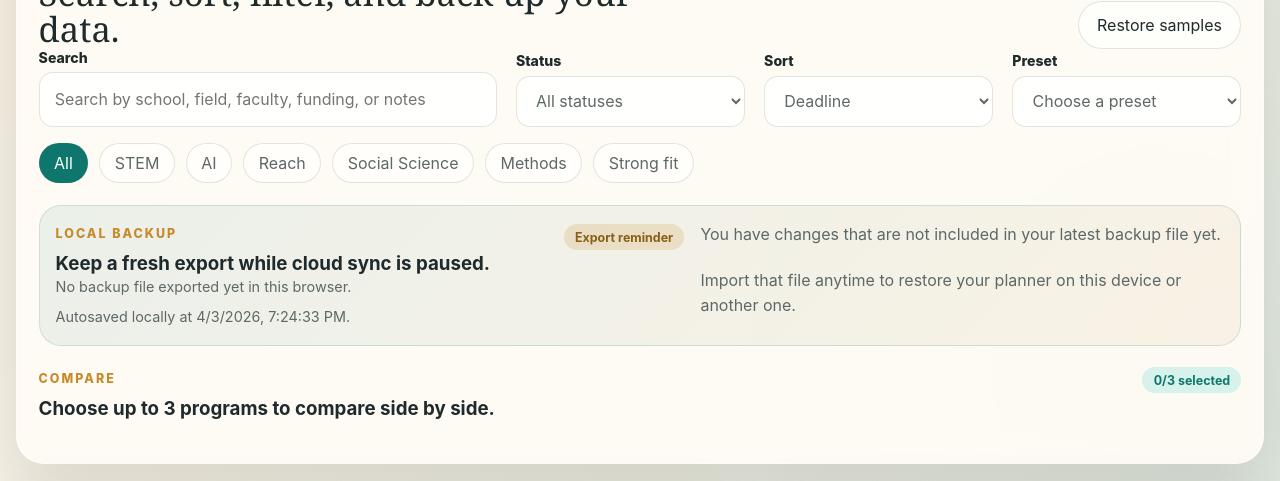
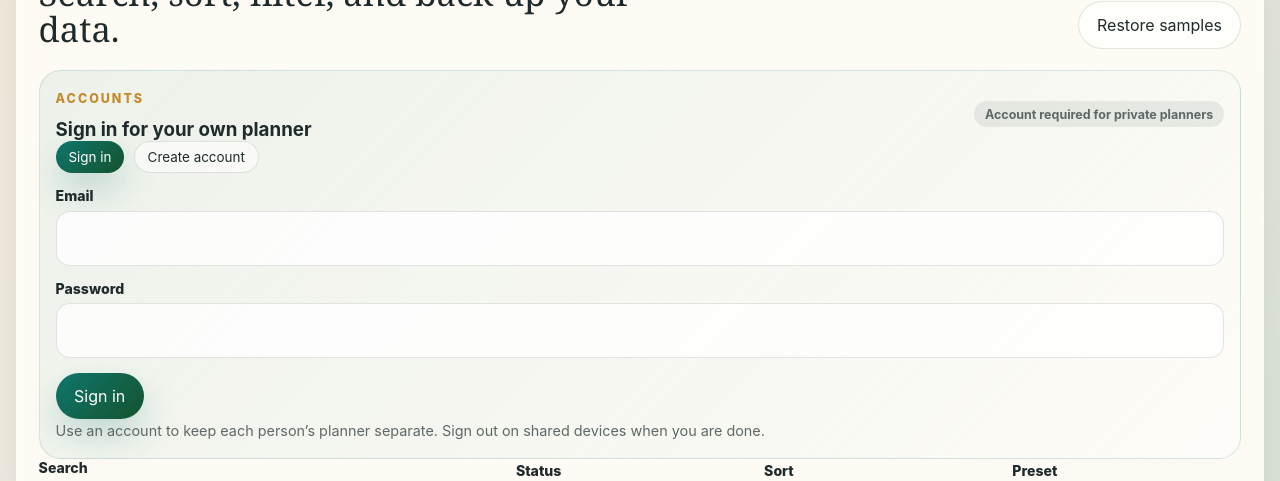
Before and after one commit to Aledge1/phdpathway, a React (Vite) app in the folder react-app/: page / in a window 1280 px wide. Shown: the part 924-1405 px from the top of the page. Built offline with nearby package versions, Linux system fonts and the light colour scheme; no server answers.

Commit message:
Add account-based planner isolation

```diff
--- a/react-app/src/App.jsx
+++ b/react-app/src/App.jsx
@@ -1,4 +1,5 @@
-import { useEffect, useState } from "react";
+import { useEffect, useRef, useState } from "react";
+import { cloudEnabled, supabase } from "./lib/supabase";
 
 const storageKey = "phd-pathway-react-state";
 const today = new Date().toISOString().slice(0, 10);
@@ -190,6 +191,15 @@ function readState() {
   }
 }
 
+function readStateForKey(key) {
+  try {
+    const parsed = JSON.parse(localStorage.getItem(key));
+    return normalizePlannerState(parsed);
+  } catch {
+    return defaultState;
+  }
+}
+
 function createId(prefix) {
   return `${prefix}-${Math.random().toString(36).slice(2, 9)}`;
 }
@@ -455,14 +465,33 @@ function statusClass(value) {
   return value.replace(/\s+/g, "-");
 }
 
+function formatAuthError(error) {
+  const message = error?.message || "Something went wrong.";
+  const lowered = message.toLowerCase();
+  if (lowered.includes("invalid login credentials")) return "That email/password combination did not work.";
+  if (lowered.includes("email not confirmed")) return "Email confirmation is still enabled in Supabase. Disable it or confirm this account first.";
+  if (lowered.includes("user already registered")) return "That account already exists. Try signing in instead.";
+  return message;
+}
+
 export default function App() {
-  const [planner, setPlanner] = useState(readState);
-  const [selectedProgramId, setSelectedProgramId] = useState(readState().programs[0]?.id || null);
+  const [planner, setPlanner] = useState(() => (cloudEnabled ? defaultState : readState()));
+  const [selectedProgramId, setSelectedProgramId] = useState(
+    () => (cloudEnabled ? defaultState.programs[0]?.id || null : readState().programs[0]?.id || null)
+  );
   const [search, setSearch] = useState("");
   const [activeTag, setActiveTag] = useState("All");
   const [activeStatus, setActiveStatus] = useState("all");
   const [sortMode, setSortMode] = useState("deadline");
   const [autofillBusy, setAutofillBusy] = useState(false);
+  const [authMode, setAuthMode] = useState("signin");
+  const [authEmail, setAuthEmail] = useState("");
+  const [authPassword, setAuthPassword] = useState("");
+  const [authUser, setAuthUser] = useState(null);
+  const [authBusy, setAuthBusy] = useState(false);
+  const [authMessage, setAuthMessage] = useState("");
+  const [cloudSyncState, setCloudSyncState] = useState("idle");
+  const [lastCloudSync, setLastCloudSync] = useState("");
   const [compareIds, setCompareIds] = useState([]);
 
   const [programForm, setProgramForm] = useState({
@@ -493,11 +522,14 @@ export default function App() {
   const [lastExportSignature, setLastExportSignature] = useState(() => localStorage.getItem(backupSignatureKey) || "");
   const [lastAutosavedAt, setLastAutosavedAt] = useState(() => localStorage.getItem(autosaveStampKey) || "");
   const [saveState, setSaveState] = useState("saved");
+  const [accountHydrated, setAccountHydrated] = useState(!cloudEnabled);
+  const hydrationLoadedRef = useRef(false);
+  const localCacheKey = authUser ? `${storageKey}:${authUser.id}` : storageKey;
 
   useEffect(() => {
     setSaveState("saving");
     const timeoutId = window.setTimeout(() => {
-      localStorage.setItem(storageKey, JSON.stringify(planner));
+      localStorage.setItem(localCacheKey, JSON.stringify(planner));
       const stamp = new Date().toISOString();
       localStorage.setItem(autosaveStampKey, stamp);
       setLastAutosavedAt(stamp);
@@ -505,11 +537,115 @@ export default function App() {
     }, 450);
     document.body.dataset.theme = planner.theme;
     return () => window.clearTimeout(timeoutId);
-  }, [planner]);
+  }, [localCacheKey, planner]);
 
   useEffect(() => {
     setAdvisorForm(planner.advisor);
   }, [planner.advisor]);
+
+  useEffect(() => {
+    if (!cloudEnabled || !supabase) return undefined;
+
+    let mounted = true;
+    supabase.auth.getSession().then(({ data }) => {
+      if (!mounted) return;
+      setAuthUser(data.session?.user ?? null);
+    });
+
+    const {
+      data: { subscription }
+    } = supabase.auth.onAuthStateChange((_event, session) => {
+      setAuthUser(session?.user ?? null);
+    });
+
+    return () => {
+      mounted = false;
+      subscription.unsubscribe();
+    };
+  }, []);
+
+  useEffect(() => {
+    if (!cloudEnabled || !supabase) return undefined;
+
+    let cancelled = false;
+
+    async function hydrateAccountPlanner() {
+      if (!authUser) {
+        hydrationLoadedRef.current = false;
+        setAccountHydrated(true);
+        setCloudSyncState("idle");
+        setLastCloudSync("");
+        setPlanner(defaultState);
+        setSelectedProgramId(defaultState.programs[0]?.id || null);
+        return;
+      }
+
+      setAccountHydrated(false);
+      setAuthMessage("Loading your planner...");
+      const localState = readStateForKey(`${storageKey}:${authUser.id}`);
+      if (!cancelled) {
+        setPlanner(localState);
+        setSelectedProgramId(localState.programs[0]?.id || null);
+      }
+
+      const { data, error } = await supabase
+        .from("planner_states")
+        .select("state, updated_at")
+        .eq("user_id", authUser.id)
+        .maybeSingle();
+
+      if (cancelled) return;
+
+      if (error) {
+        setAuthMessage(`Loaded local account data. Cloud sync issue: ${error.message}`);
+      } else if (data?.state) {
+        const normalized = normalizePlannerState(data.state);
+        setPlanner(normalized);
+        setSelectedProgramId(normalized.programs[0]?.id || null);
+        if (data.updated_at) setLastCloudSync(data.updated_at);
+        setAuthMessage(`Signed in as ${authUser.email}.`);
+      } else {
+        setAuthMessage(`Signed in as ${authUser.email}. No cloud planner found yet, so this account starts fresh.`);
+        setPlanner(localState);
+        setSelectedProgramId(localState.programs[0]?.id || null);
+      }
+
+      hydrationLoadedRef.current = true;
+      setAccountHydrated(true);
+    }
+
+    hydrateAccountPlanner();
+    return () => {
+      cancelled = true;
+    };
+  }, [authUser]);
+
+  useEffect(() => {
+    if (!cloudEnabled || !supabase || !authUser || !accountHydrated || !hydrationLoadedRef.current) return undefined;
+
+    setCloudSyncState("syncing");
+    const timeoutId = window.setTimeout(async () => {
+      const { error } = await supabase.from("planner_states").upsert(
+        {
+          user_id: authUser.id,
+          state: planner,
+          updated_at: new Date().toISOString()
+        },
+        { onConflict: "user_id" }
+      );
+
+      if (error) {
+        setCloudSyncState("error");
+        setAuthMessage(`Signed in as ${authUser.email}. Cloud sync issue: ${error.message}`);
+      } else {
+        const stamp = new Date().toISOString();
+        setCloudSyncState("synced");
+        setLastCloudSync(stamp);
+      }
+    }, 1200);
+
+    return () => window.clearTimeout(timeoutId);
+  }, [accountHydrated, authUser, planner]);
 
   const allTags = ["All", ...new Set(planner.programs.flatMap((program) => program.tags))];
   const filteredPrograms = planner.programs
@@ -568,6 +704,41 @@ export default function App() {
       setCompareIds((currentCompareIds) => currentCompareIds.filter((id) => next.programs.some((program) => program.id === id)));
       return next;
     });
+  }
+
+  async function handleAuthSubmit(event) {
+    event.preventDefault();
+    if (!cloudEnabled || !supabase || !authEmail.trim() || !authPassword.trim()) return;
+    setAuthBusy(true);
+    setAuthMessage("");
+    const email = authEmail.trim().toLowerCase();
+
+    try {
+      const response =
+        authMode === "signup"
+          ? await supabase.auth.signUp({ email, password: authPassword })
+          : await supabase.auth.signInWithPassword({ email, password: authPassword });
+
+      if (response.error) {
+        setAuthMessage(formatAuthError(response.error));
+      } else if (authMode === "signup" && !response.data.session) {
+        setAuthMessage("Account created. If Supabase still requires email confirmation, disable that setting or confirm this account first.");
+      } else {
+        setAuthMessage(`${authMode === "signup" ? "Account created" : "Signed in"} for ${email}.`);
+        setAuthPassword("");
+      }
+    } catch (error) {
+      setAuthMessage(formatAuthError(error));
+    } finally {
+      setAuthBusy(false);
+    }
+  }
+
+  async function signOutAccount() {
+    if (!cloudEnabled || !supabase) return;
+    await supabase.auth.signOut();
+    setAuthPassword("");
+    setAuthMessage("Signed out. This browser is back to a blank planner until someone signs in.");
   }
 
   function resetProgramForm() {
@@ -914,6 +1085,77 @@ export default function App() {
             </button>
           </div>
         </div>
+
+        {cloudEnabled ? (
+          <div className="account-card">
+            <div className="section-row">
+              <div>
+                <p className="eyebrow">Accounts</p>
+                <h3>{authUser ? "Private planner account connected" : "Sign in for your own planner"}</h3>
+              </div>
+              <span className={`pill ${authUser ? "" : "status not-started"}`}>
+                {authUser ? "Private data active" : "Account required for private planners"}
+              </span>
+            </div>
+            {authUser ? (
+              <div className="account-summary">
+                <p>{authUser.email}</p>
+                <p>
+                  {cloudSyncState === "syncing"
+                    ? "Syncing your planner..."
+                    : lastCloudSync
+                      ? `Last cloud sync: ${formatSavedAt(lastCloudSync)}`
+                      : "Cloud sync will begin after your first account change."}
+                </p>
+                <div className="button-row">
+                  <button className="button secondary" type="button" onClick={signOutAccount}>
+                    Sign out
+                  </button>
+                </div>
+              </div>
+            ) : (
+              <form className="account-form" onSubmit={handleAuthSubmit}>
+                <div className="account-toggle">
+                  <button
+                    className={`button tiny ${authMode === "signin" ? "primary" : "secondary"}`}
+                    type="button"
+                    onClick={() => setAuthMode("signin")}
+                  >
+                    Sign in
+                  </button>
+                  <button
+                    className={`button tiny ${authMode === "signup" ? "primary" : "secondary"}`}
+                    type="button"
+                    onClick={() => setAuthMode("signup")}
+                  >
+                    Create account
+                  </button>
+                </div>
+                <div className="account-fields">
+                  <label className="field">
+                    <span>Email</span>
+                    <input type="email" value={authEmail} onChange={(event) => setAuthEmail(event.target.value)} />
+                  </label>
+                  <label className="field">
+                    <span>Password</span>
+                    <input type="password" value={authPassword} onChange={(event) => setAuthPassword(event.target.value)} />
+                  </label>
+                </div>
+                <div className="button-row">
+                  <button className="button primary" type="submit" disabled={authBusy}>
+                    {authBusy ? "Working..." : authMode === "signup" ? "Create account" : "Sign in"}
+                  </button>
+                </div>
+              </form>
+            )}
+            <p className="helper-text">
+              {authUser
+                ? "This planner now belongs to the signed-in account, so different users won’t see each other’s saved data."
+                : "Use an account to keep each person’s planner separate. Sign out on shared devices when you are done."}
+            </p>
+            {authMessage ? <p className="cloud-message">{authMessage}</p> : null}
+          </div>
+        ) : null}
 
         <div className="controls-grid">
           <label className="field wide">
--- a/react-app/src/styles.css
+++ b/react-app/src/styles.css
@@ -555,6 +555,27 @@ textarea {
   background: linear-gradient(135deg, rgba(15, 118, 110, 0.08), rgba(198, 138, 43, 0.08));
 }
 
+.account-card {
+  margin-top: 1.35rem;
+  padding: 1rem;
+  border-radius: 22px;
+  border: 1px solid rgba(15, 118, 110, 0.16);
+  background: linear-gradient(135deg, rgba(15, 118, 110, 0.07), rgba(255, 255, 255, 0.35));
+}
+
+.account-form,
+.account-summary,
+.account-fields {
+  display: grid;
+  gap: 0.9rem;
+}
+
+.account-toggle {
+  display: flex;
+  flex-wrap: wrap;
+  gap: 0.6rem;
+}
+
 .compare-toolbar {
   margin-top: 1.35rem;
   margin-bottom: 0.8rem;
```
Also changed, not shown: 1 other file (tests, documents, lock files or other folders).
